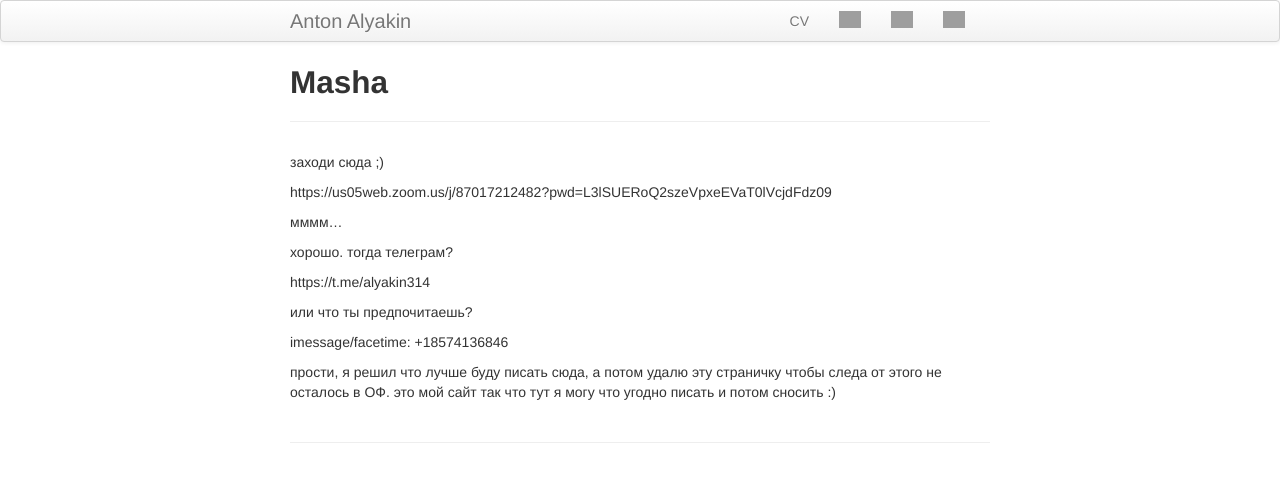
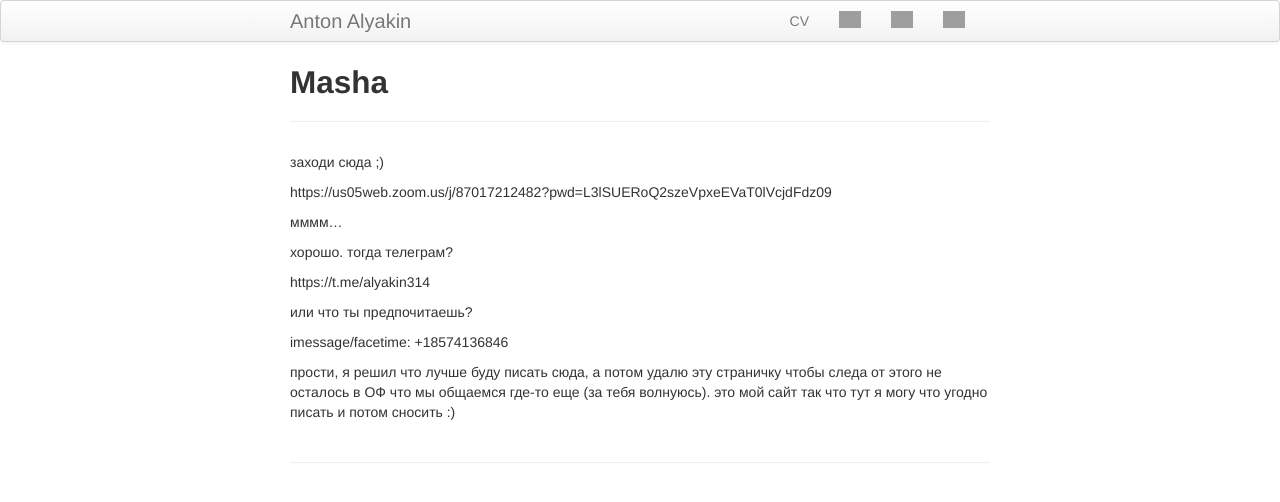
Before and after one commit to alyakin314/alyakin314.github.io, a Jekyll site: the page built from pages/masha.md, in a window 1280 px wide. Shown: the top 502 px of the page. Built offline with Jekyll 4.4.1, drawn with Linux system fonts in a browser that asks for light colours; grey boxes are pictures that could not be loaded.

Commit message:
made changes

```diff
--- a/pages/masha.md
+++ b/pages/masha.md
@@ -20,4 +20,4 @@
 
 imessage/facetime: +18574136846
 
-прости, я решил что лучше буду писать сюда, а потом удалю эту страничку чтобы следа от этого не осталось в ОФ. это мой сайт так что тут я могу что угодно писать и потом сносить :)
+прости, я решил что лучше буду писать сюда, а потом удалю эту страничку чтобы следа от этого не осталось в ОФ что мы общаемся где-то еще (за тебя волнуюсь). это мой сайт так что тут я могу что угодно писать и потом сносить :)
```
